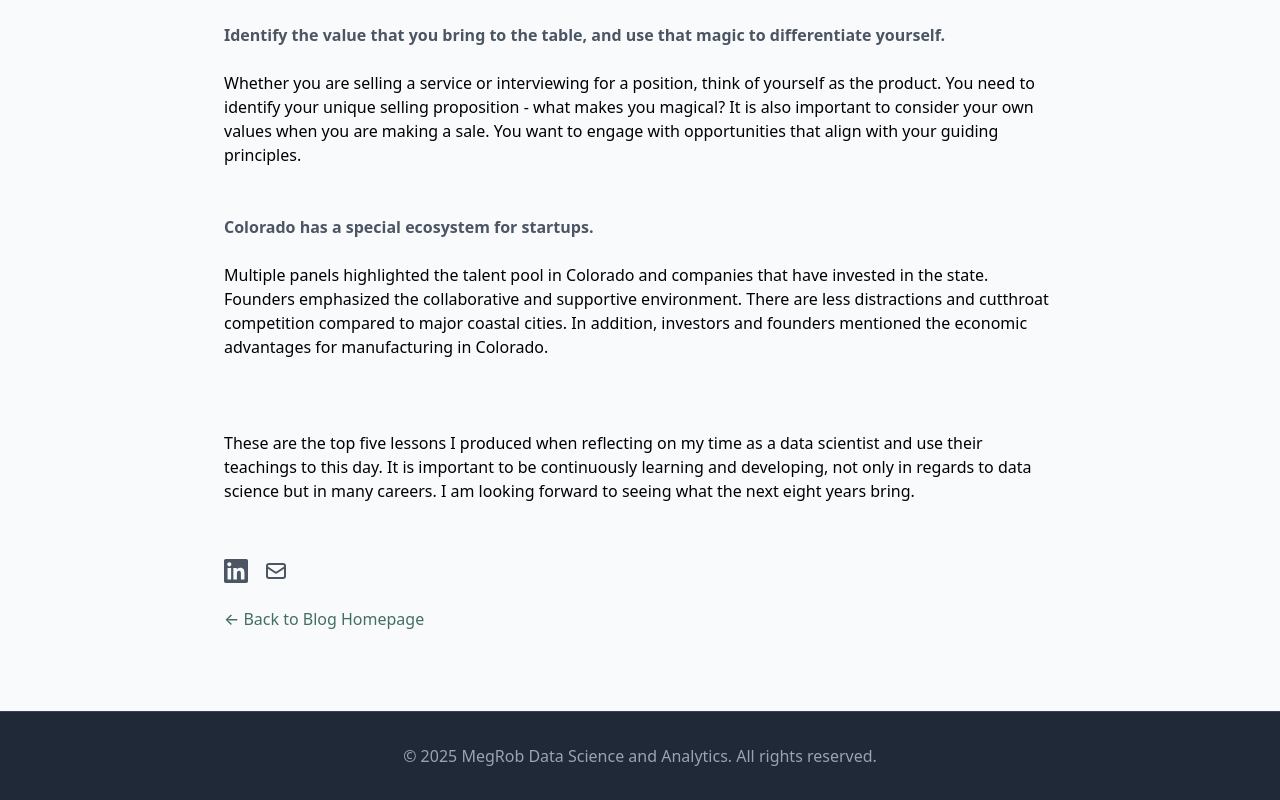
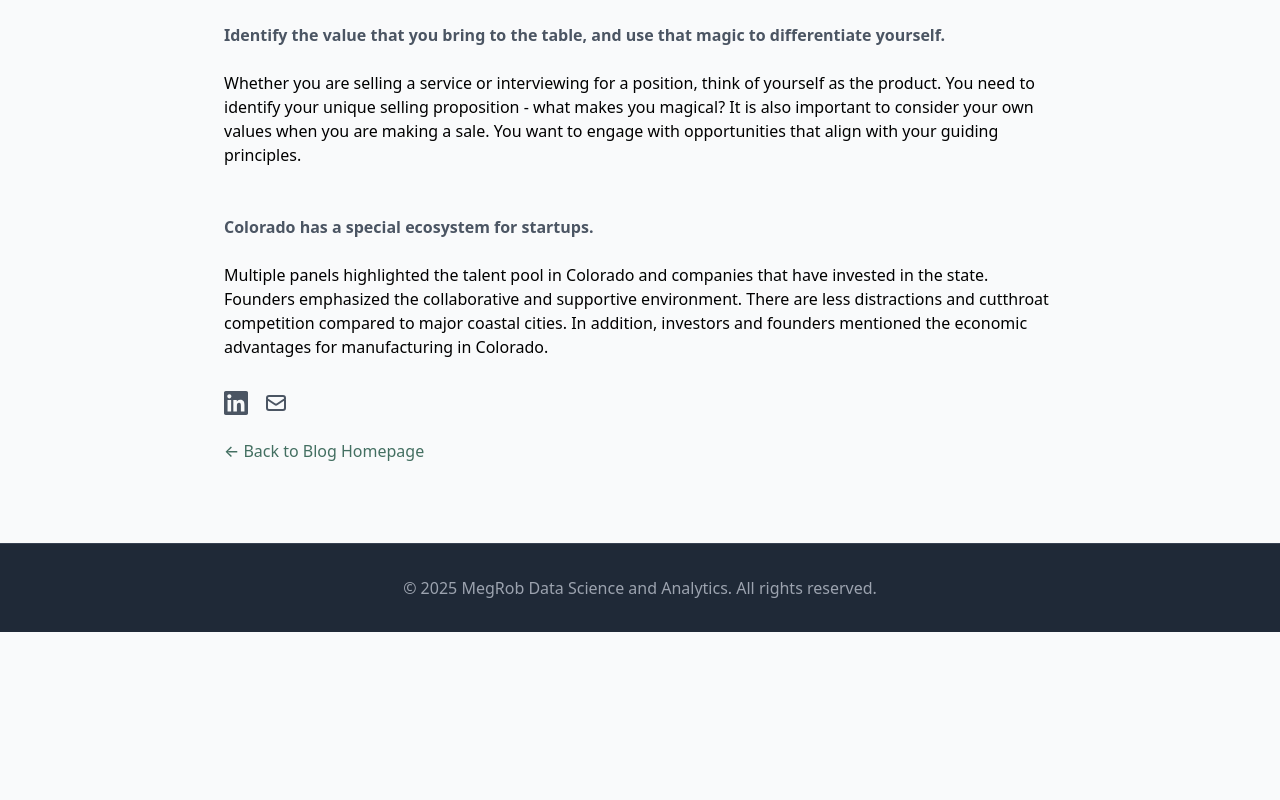
Before and after one commit to mar87/mar87.github.io, a plain HTML site: page blog-posts/csw-recap.html in a window 1280 px wide. Shown: the part 1153-1953 px from the top of the page. After the commit the page ends 1785 px from the top, so only its background shows below. Drawn offline with nearby package versions, Linux system fonts and the light colour scheme.

Commit message:
Update csw-recap.html

```diff
--- a/blog-posts/csw-recap.html
+++ b/blog-posts/csw-recap.html
@@ -114,16 +114,7 @@
                 <br>
                 <p>
                     Multiple panels highlighted the talent pool in Colorado and companies that have invested in the state. Founders emphasized the collaborative and supportive environment. There are less distractions and cutthroat competition compared to major coastal cities. In addition, investors and founders mentioned the economic advantages for manufacturing in Colorado.
-                </p>
-                <br>
-
-                <br>
-                <br>
-                <p>
-                    These are the top five lessons I produced when reflecting on my time as a data scientist and use their teachings to this day.
-                    It is important to be continuously learning and developing, not only in regards to data science but in many careers.
-                    I am looking forward to seeing what the next eight years bring.
-                </p>
+                </p
                 <br>
 
             </div>
```
